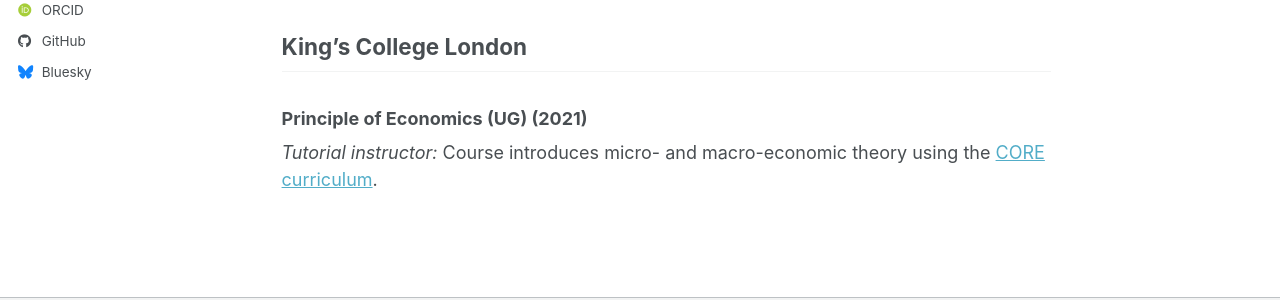
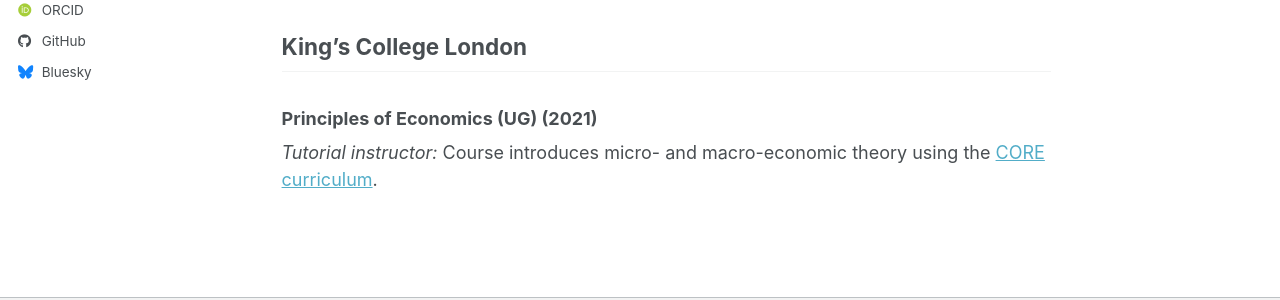
Before and after one commit to michaeljsj/michaeljsj.github.io, a Jekyll site: the page built from _pages/teaching.md, in a window 1280 px wide and 900 px high, scrolled down 681 px. Shown: the part 465-765 px from the top of the window. Built offline with Jekyll 4.4.1, drawn with Linux system fonts in a browser that asks for light colours; some web fonts are replaced; a script bundle is joined from its source files by our own code; library files that are not in the unit come from our copies.

Commit message:
Update teaching.md

```diff
--- a/_pages/teaching.md
+++ b/_pages/teaching.md
@@ -27,5 +27,5 @@
 
 ## King's College London
 
-### Principle of Economics (UG) (2021)
+### Principles of Economics (UG) (2021)
 *Tutorial instructor:* Course introduces micro- and macro-economic theory using the [CORE curriculum](https://www.core-econ.org/).
```
